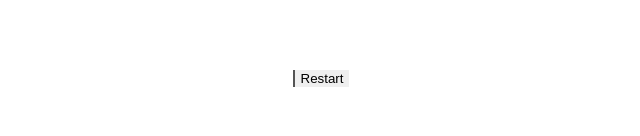
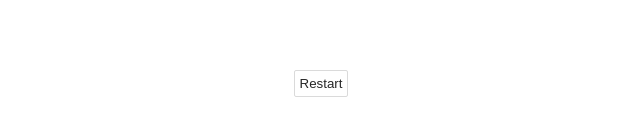
Before and after one commit to raphaelmmachado/tic-tac-toe, a plain HTML site: page index.html in a window 1280 px wide. Shown: the part 554-690 px from the top of the page, 319-959 px from the left. Drawn offline with Linux system fonts and the light colour scheme.

Commit message:
Update style.css
a little update to restart button

```diff
--- a/style.css
+++ b/style.css
@@ -61,7 +61,18 @@ body{
 .clicked{
     cursor:not-allowed;
 }
+.restart-button{
+    border-radius: 2px;
+    border: rgb(218, 218, 218) solid 1px;
+    background-color: white;
+    color: rgb(39, 39, 39);
+    padding: 5px;
+
+
+}
 .restart-button:hover{
+
     cursor: pointer;
     background-color: rgb(218, 218, 218);
+
 }
```
